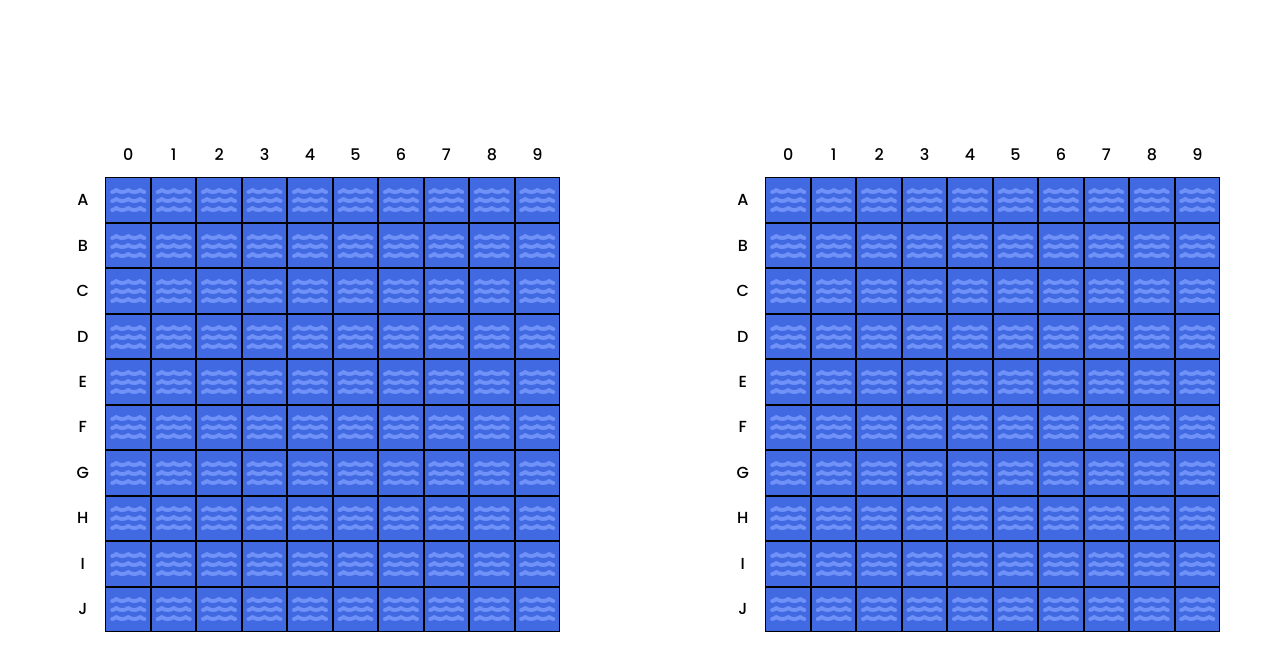
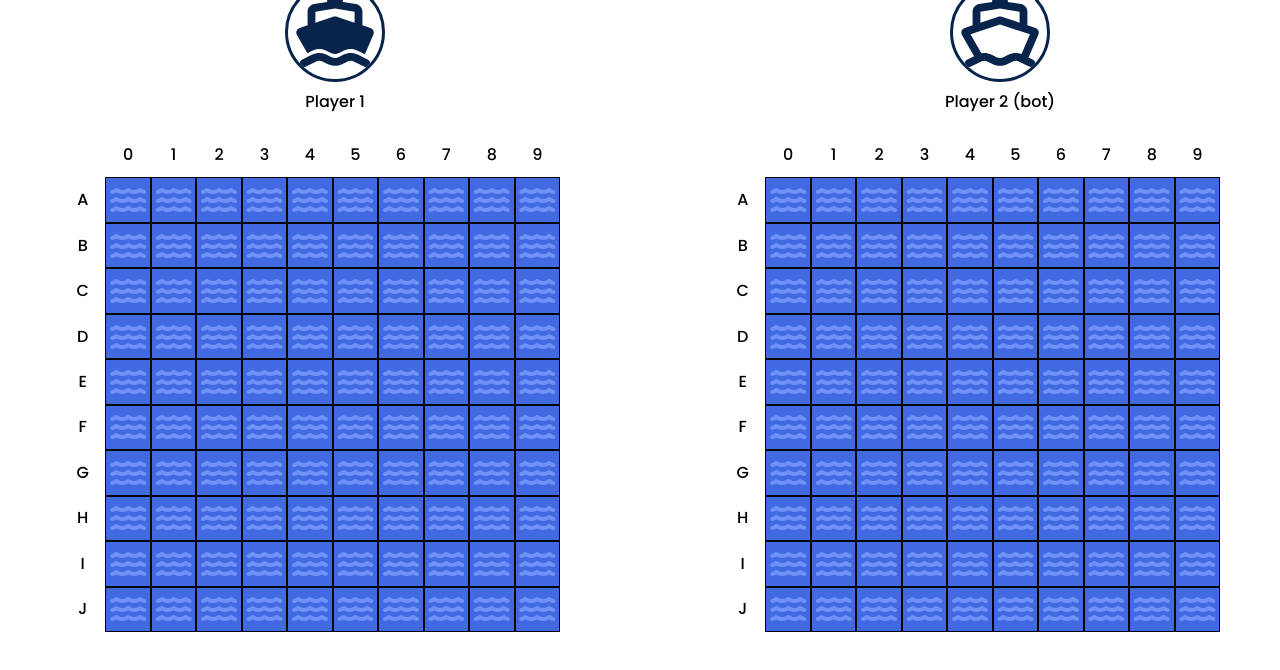
Before and after one commit to thomasmfx/battleship, a website built with webpack: page src/index.html in a window 1280 px wide. Built offline with nearby package versions, Linux system fonts and the light colour scheme.

Commit message:
feat: Add player's profiles

```diff
--- a/src/index.html
+++ b/src/index.html
@@ -11,9 +11,17 @@
     <main class="main">
         <div class="boards-container">
             <div class="board player-1">
+                <div class="profile">
+                    <img class="profile__picture" src="../assets/player.svg" alt="">
+                    <div class="profile__name">Player 1</div>
+                </div>
                 <div class="board__empty-position"></div>
             </div>
             <div class="board player-2">
+                <div class="profile">
+                    <img class="profile__picture" src="../assets/player-bot.svg" alt="">
+                    <div class="profile__name">Player 2 (bot)</div>
+                </div>
                 <div class="board__empty-position"></div>
             </div>
         </div>
--- /dev/null
+++ b/src/styles/components/_players-profile.scss
@@ -0,0 +1,21 @@
+@use '../utils/mixins' as *;
+@use '../utils/variables' as *;
+
+.profile {
+  @include flex-center(wrap, column);
+  position: absolute;
+  top: -30%;
+  left: 45%;
+
+  &__picture {
+    width: 100px;
+    height: 100px;
+    overflow: hidden;
+    border-radius: 50%;
+    border: 3px solid $secondary-color;
+  }
+
+  &__name {
+    margin-top: .5em
+  }
+}
--- a/src/styles/main.scss
+++ b/src/styles/main.scss
@@ -2,5 +2,6 @@
 @use 'base/typography';
 
 @use 'components/game-board';
+@use 'components/players-profile';
 
 @use 'layout/main-layout';
```
Also changed, not shown: assets/player-bot.svg (added), assets/player.svg (added).
